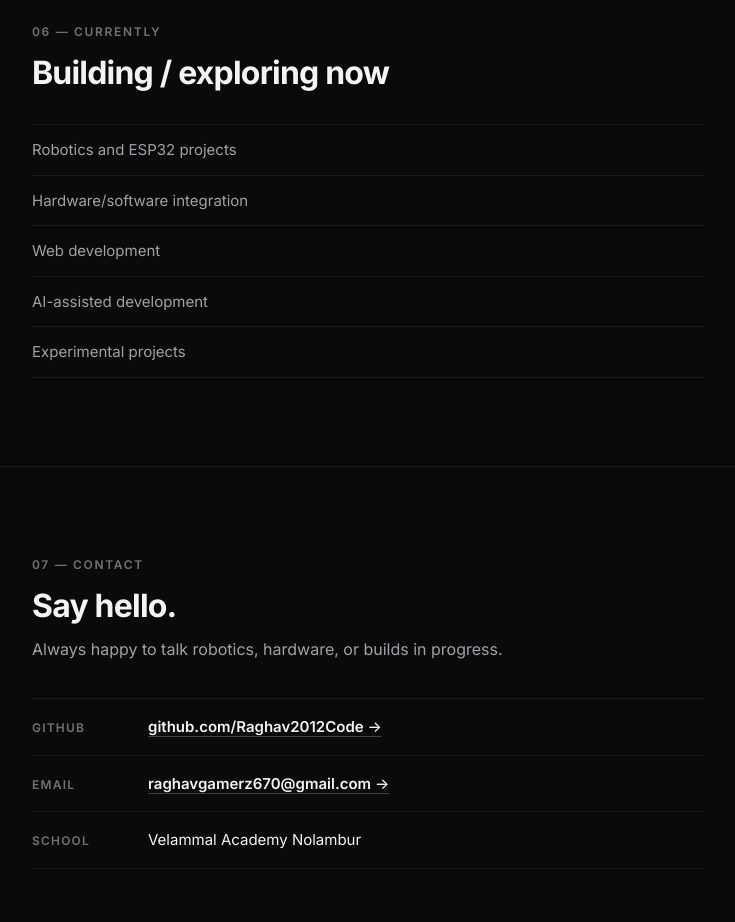
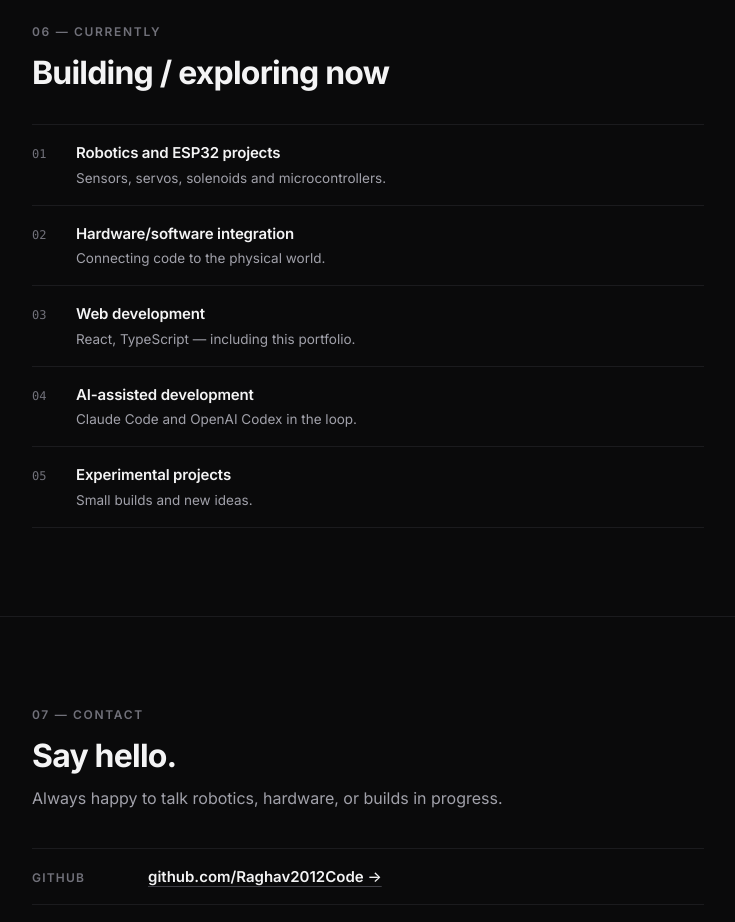
Before and after one commit to Raghav2012Code/dev-portfolio, a React (Vite) app: page / in a window 1280 px wide. Shown: the part 5860-6782 px from the top of the page, without its empty margins (272-1007 px from the left). Built offline with nearby package versions, Linux system fonts and the light colour scheme.

Commit message:
Currently: indexed rows with sub-lines and hover states

```diff
--- a/src/components/Currently.tsx
+++ b/src/components/Currently.tsx
@@ -9,8 +9,16 @@ export function Currently() {
       <div className="container narrow">
         <SectionHead eyebrow="06 — Currently" title="Building / exploring now" />
         <motion.ul {...reveal(2)} className="currently-list">
-          {CURRENTLY.map((item) => (
-            <li key={item}>{item}</li>
+          {CURRENTLY.map((item, i) => (
+            <li key={item.title}>
+              <span className="currently-index" aria-hidden="true">
+                {String(i + 1).padStart(2, "0")}
+              </span>
+              <div>
+                <p className="currently-title">{item.title}</p>
+                <p className="currently-sub">{item.sub}</p>
+              </div>
+            </li>
           ))}
         </motion.ul>
       </div>
--- a/src/data/content.ts
+++ b/src/data/content.ts
@@ -242,10 +242,30 @@ export const TIMELINE: TimelineItem[] = [
   },
 ];
 
-export const CURRENTLY: string[] = [
-  "Robotics and ESP32 projects",
-  "Hardware/software integration",
-  "Web development",
-  "AI-assisted development",
-  "Experimental projects",
+export interface CurrentlyItem {
+  title: string;
+  sub: string;
+}
+
+export const CURRENTLY: CurrentlyItem[] = [
+  {
+    title: "Robotics and ESP32 projects",
+    sub: "Sensors, servos, solenoids and microcontrollers.",
+  },
+  {
+    title: "Hardware/software integration",
+    sub: "Connecting code to the physical world.",
+  },
+  {
+    title: "Web development",
+    sub: "React, TypeScript — including this portfolio.",
+  },
+  {
+    title: "AI-assisted development",
+    sub: "Claude Code and OpenAI Codex in the loop.",
+  },
+  {
+    title: "Experimental projects",
+    sub: "Small builds and new ideas.",
+  },
 ];
--- a/src/index.css
+++ b/src/index.css
@@ -276,7 +276,18 @@ a:focus-visible, button:focus-visible {
 
 /* ---------- currently ---------- */
 .currently-list { list-style: none; margin-top: 32px; border-top: 1px solid var(--line); }
-.currently-list li { padding: 12px 0; border-bottom: 1px solid var(--line); font-size: 15px; color: var(--text-dim); }
+.currently-list li {
+  display: flex; gap: 20px; padding: 15px 0; border-bottom: 1px solid var(--line);
+  align-items: baseline; transition: var(--t);
+}
+.currently-list li:hover { border-bottom-color: var(--line-strong); }
+.currently-index {
+  font-family: var(--mono); font-size: 12px; color: var(--text-faint); min-width: 24px;
+  transition: var(--t);
+}
+.currently-list li:hover .currently-index { color: var(--accent-text); }
+.currently-title { font-size: 15px; font-weight: 600; letter-spacing: -0.01em; }
+.currently-sub { color: var(--text-dim); font-size: 13.5px; margin-top: 1px; }
 
 /* ---------- contact ---------- */
 .contact-list { list-style: none; margin-top: 36px; border-top: 1px solid var(--line); }
```
